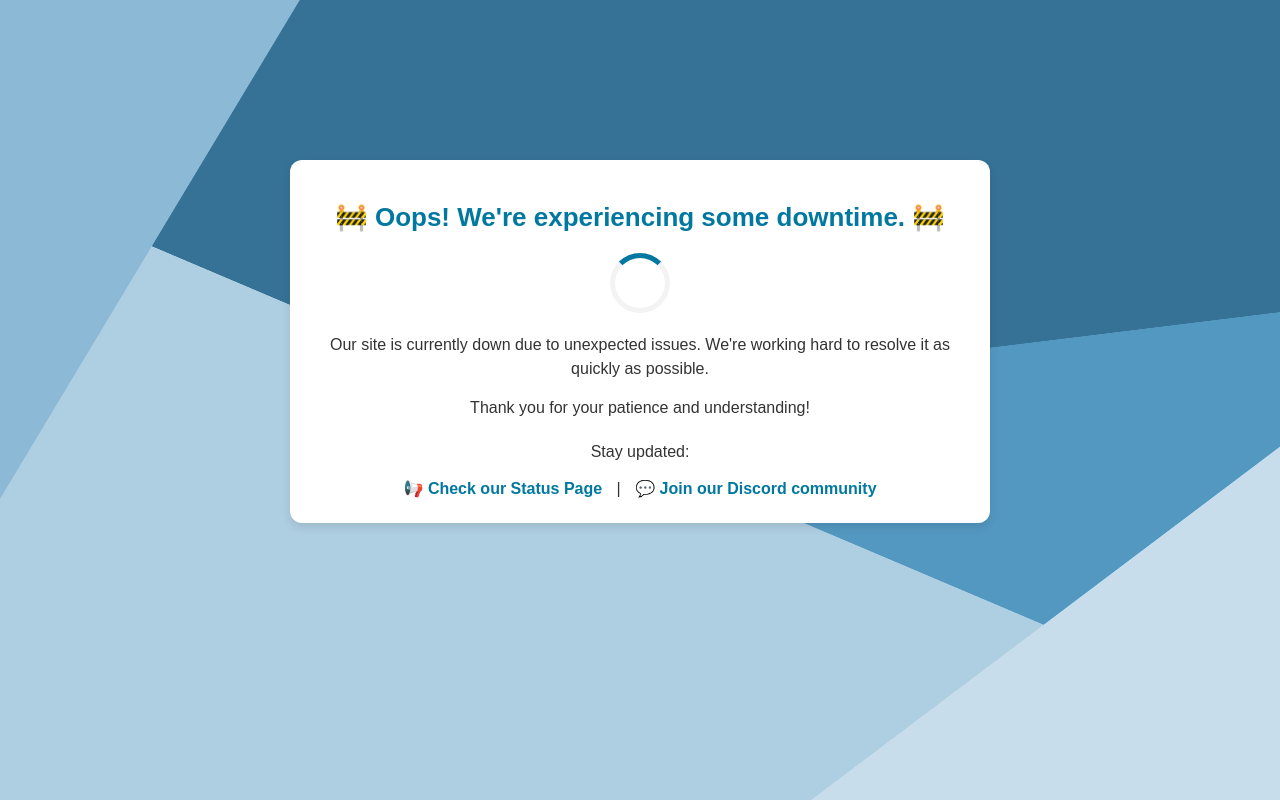
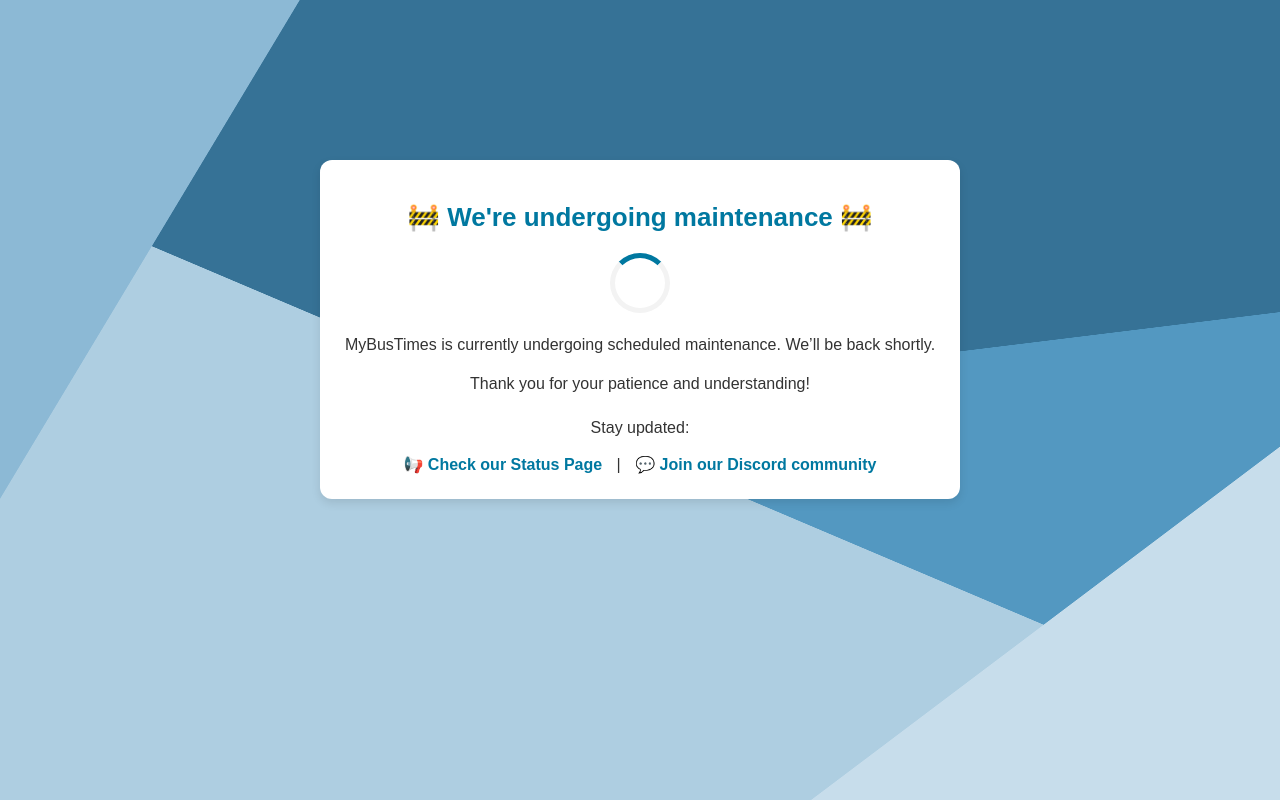
Before and after one commit to NextStopLabs/MBT-Down-Page, a website: page index.html in a window 1280 px wide. Drawn offline with Linux system fonts and the light colour scheme.

Commit message:
Update index.html

```diff
--- a/index.html
+++ b/index.html
@@ -70,9 +70,9 @@
 </head>
 <body>
     <div class="container">
-	    <h1>🚧 Oops! We're experiencing some downtime. 🚧</h1>
+        <h1>🚧 We're undergoing maintenance 🚧</h1>
         <div class="loader"></div>
-	    <p>Our site is currently down due to unexpected issues. We're working hard to resolve it as quickly as possible.</p>
+        <p>MyBusTimes is currently undergoing scheduled maintenance. We’ll be back shortly.</p>
         <p>Thank you for your patience and understanding!</p>
         <div class="links">
             <p>Stay updated:</p>
```
Lines whose indentation alone changed are shown as unchanged.
